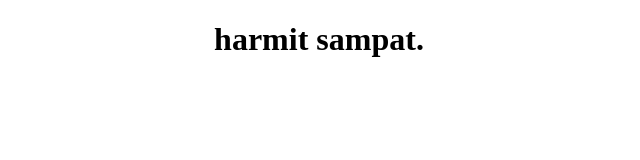
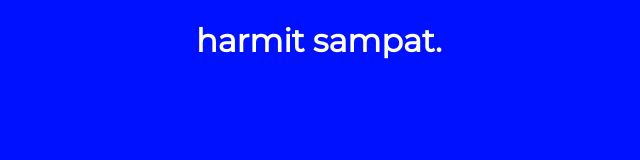
Before and after one commit to harmitsampat96/harmitsampat96.github.io, a plain HTML site: page index.html in a window 1280 px wide. Shown: the whole page, without its empty margins (321-961 px from the left). Drawn offline with Linux system fonts and the light colour scheme.

Commit message:
Added CSS

```diff
--- a/index.html
+++ b/index.html
@@ -2,11 +2,12 @@
 <html>
 <head>
 	<title>Harmit Sampat</title>
+	<link rel="stylesheet" type="text/css" href="style.css">
+	<link href="https://fonts.googleapis.com/css?family=Montserrat" rel="stylesheet">
 </head>
 <body>
 	<center>
 		<h1>harmit sampat.</h1>
 	</center>
-
 </body>
 </html>
--- /dev/null
+++ b/style.css
@@ -0,0 +1,9 @@
+body {
+	background: #0011ff;
+	font-family: 'Montserrat', sans-serif;
+}
+
+h1 {
+	font-weight: 800;
+	color: #ffffff;
+}
```
